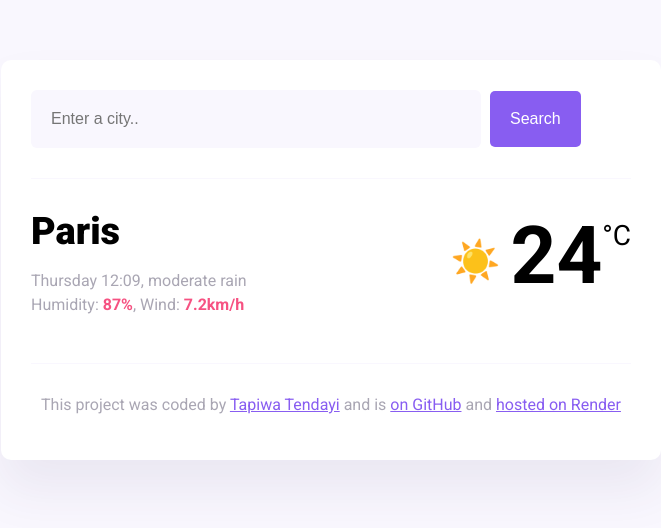
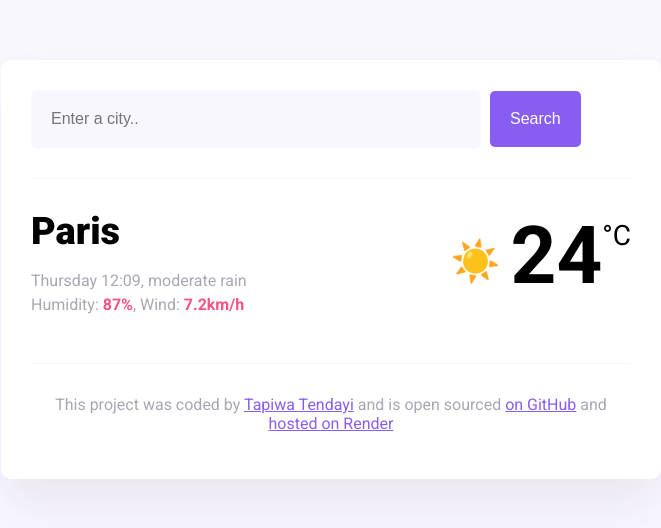
Before and after one commit to TapiwaTendayi/ops-challenge, a plain HTML site: page index.html in a window 1280 px wide. Shown: the whole page, without its empty margins (309-970 px from the left). Drawn offline with nearby package versions, Linux system fonts and the light colour scheme.

```diff
--- a/index.html
+++ b/index.html
@@ -52,7 +52,7 @@
             target="_blank"
             >Tapiwa Tendayi</a
           >
-          and is
+          and is open sourced
           <a
             href="https://github.com/TapiwaTendayi/ops-challenge"
             target="_blank"
```
